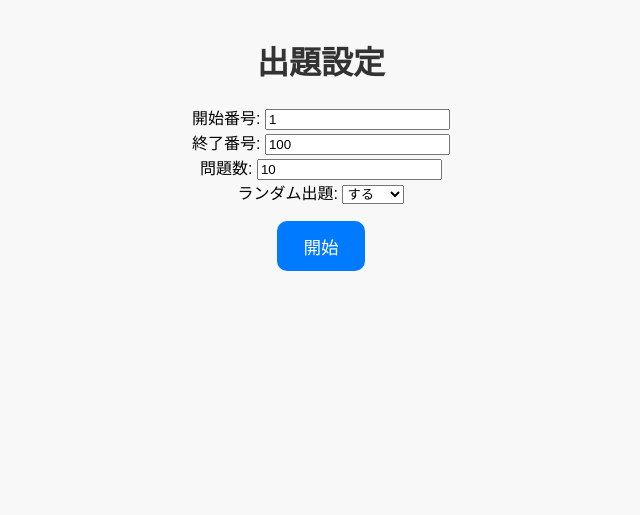
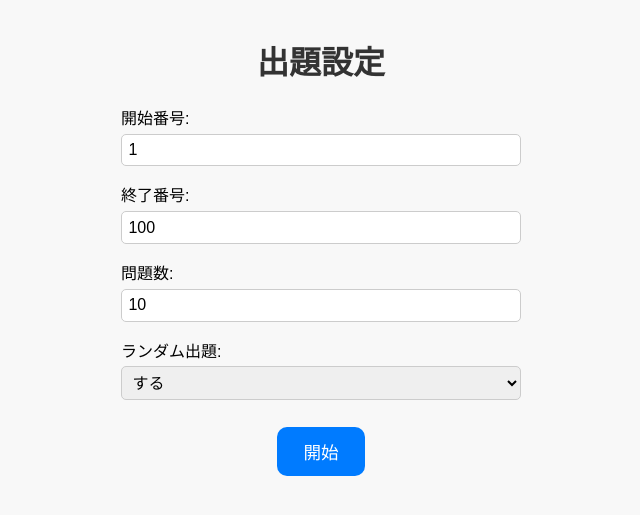
Before and after one commit to linyue011114/word_app, a Flask app: page /settings in a window 1280 px wide. Shown: the top 515 px of the page, without its empty margins (319-959 px from the left). Run offline with Flask 3, Linux system fonts and the light colour scheme.

Commit message:
変更内容の説明

```diff
--- a/app.py
+++ b/app.py
@@ -3,6 +3,7 @@ import sqlite3
 import random
 import json
 import csv
+import unicodedata
 app = Flask(__name__)
 app.secret_key = 'your_secret_key_here'  # セッションを使う場合に必須
 import re
@@ -127,7 +128,8 @@ def quiz():
         correct_answer_raw = request.form['correct_answer']
         correct_answers = [m.lower() for m in clean_meaning(correct_answer_raw)]
         user_answer = request.form.get('answer', '').strip().lower()
-
+        user_answer = unicodedata.normalize('NFKC', user_answer)
+        correct_answer = unicodedata.normalize('NFKC', correct_answer)
         is_correct = user_answer in correct_answers
         # 次の出題の準備
         session['current_index'] += 1
@@ -199,7 +201,8 @@ def test_e2j():
 
         for i, q in enumerate(questions):
             user_answer = request.form.get(f'answer_{i}', '').strip()
-            is_correct = any(user_answer == meaning for meaning in q['clean_meaning'])
+            user_answer = unicodedata.normalize('NFKC', user_answer)
+            is_correct = any(user_answer == unicodedata.normalize('NFKC', meaning) for meaning in q['clean_meaning'])
             if is_correct:
                 score += 1
             results.append({
--- a/templates/settings.html
+++ b/templates/settings.html
@@ -1,7 +1,10 @@
+<!-- ✅ 修正済み：viewportタグ追加済み -->
 <!DOCTYPE html>
 <html lang="ja">
-<head><meta charset="UTF-8"><title>設定</title></head>
-<!-- ✅ スマホ対応のスタイル -->
+<head>
+  <meta charset="UTF-8">
+  <meta name="viewport" content="width=device-width, initial-scale=1.0">
+  <title>設定</title>
   <style>
     body {
         font-family: sans-serif;
@@ -15,33 +18,42 @@
         color: #333;
     }
 
-  p {
-      font-size: 1.1em;
-      margin: 1em 0;
+    form {
+        margin-top: 1em;
+        max-width: 500px;
+        margin-left: auto;
+        margin-right: auto;
     }
 
-  form {
-      margin-top: 1em;
-      text-align: center;
+    label {
+        display: block;
+        margin: 1em auto;
+        font-size: 1em;
+        width: 90%;
+        max-width: 400px;
+        text-align: left;
     }
 
-  input[type="text"] {
-      padding: 0.5em;
-      font-size: 1.1em;
-      width: 80%;
-      max-width: 300px;
+    input[type="number"],
+    select {
+        width: 100%;
+        font-size: 1em;
+        padding: 0.4em;
+        box-sizing: border-box;
+        margin-top: 0.3em;
         border: 1px solid #ccc;
         border-radius: 5px;
     }
 
     button {
-      margin-top: 1em;
+        margin: 1.5em auto 0 auto;
         padding: 0.7em 1.5em;
         font-size: 1.1em;
         background-color: #007BFF;
         color: white;
         border: none;
         border-radius: 10px;
+        display: block;
     }
 
     button:hover {
@@ -56,20 +68,30 @@
         text-decoration: none;
     }
   </style>
+</head>
 <body>
 <h1>出題設定</h1>
 <form method="post">
   <input type="hidden" name="mode" value="{{ request.args.get('mode', '') }}">
 
-  <label>開始番号: <input type="number" name="start" value="1" min="1"></label><br>
-  <label>終了番号: <input type="number" name="end" value="100" min="1"></label><br>
-  <label>問題数: <input type="number" name="count" value="10" min="1"></label><br>
+  <label>開始番号:
+    <input type="number" name="start" value="1" min="1">
+  </label>
+
+  <label>終了番号:
+    <input type="number" name="end" value="100" min="1">
+  </label>
+
+  <label>問題数:
+    <input type="number" name="count" value="10" min="1">
+  </label>
+
   <label>ランダム出題:
     <select name="random">
       <option value="yes">する</option>
       <option value="no">しない</option>
     </select>
-  </label><br>
+  </label>
 
   <button type="submit">開始</button>
 </form>
```
Lines whose indentation alone changed are shown as unchanged.
